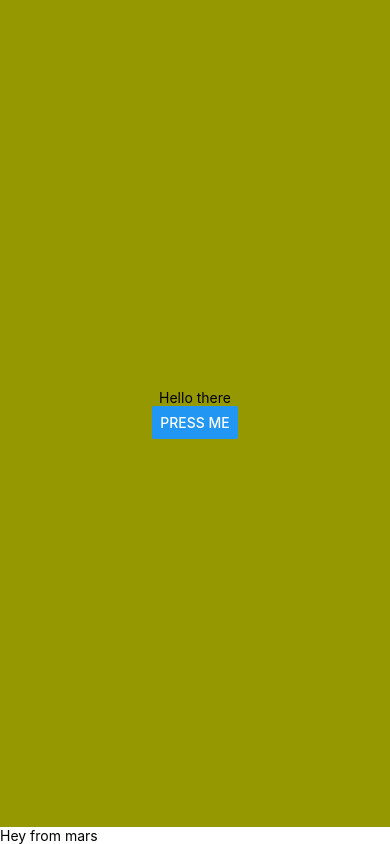
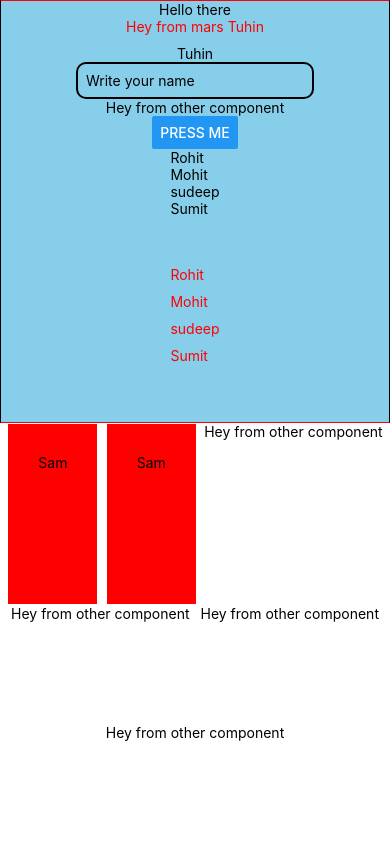
Before and after one commit to Tsaha11/React-Native-sample, a React Native app: screen / in a window 390 px wide. Built offline with nearby package versions, Linux system fonts and the light colour scheme.

Commit message:
react hooks

```diff
--- a/App.js
+++ b/App.js
@@ -1,23 +1,101 @@
 import { StatusBar } from 'expo-status-bar';
-import { StyleSheet,Button, Text, View } from 'react-native';
-
+import { StyleSheet,Button, Text, View, TextInput, FlatList, ScrollView } from 'react-native';
+import User from './src/User';
+import { useEffect, useState } from 'react';
 export default function App() {
+  const [name,setName]=useState("Tuhin")
+  const btnHandler=()=>{
+    setName("Salman")
+  }
+  const textHandler=(text)=>{
+    console.log(text)
+  }
+  const user=[
+    {
+      name:'Rohit'
+    }
+    ,
+    {
+      name:'Mohit'
+    },
+    {
+      name:'sudeep'
+    }
+    ,
+    {
+      name:'Sumit'
+    }
+  ]
+  useEffect(()=>{
+    console.warn("Hello")
+  },[])
   return (
     <>
     <View style={styles.container}>
       <Text>Hello there</Text>
       <StatusBar style="auto" />
-      <Button title='Press me'/>
+      <Text style={style.text}>Hey from mars {name}</Text>
+      <Userdata name={name}/>
+      <TextInput style={style.textinput} placeholder='Write your name' onChangeText={(text)=>textHandler(text)}></TextInput>
+      <User/>
+      <Button title='Press me' onPress={btnHandler}/>
+      <FlatList
+        data={user}
+        renderItem={({item})=><Text>{item.name}</Text>}
+      >
+      </FlatList>
+      <ScrollView>
+      {
+        user.map((item)=>(
+          <Text style={style.text} key={item.name}>{item.name}</Text>
+        ))
+      }
+      </ScrollView>
     </View>
-    <Text>Hey from mars</Text>
+    <View style={{flex:1,flexDirection:'row',flexWrap:'wrap',justifyContent:'space-evenly'}}>
+      <Text style={style.flex}>Sam</Text>
+      <Text style={style.flex}>Sam</Text>
+      {
+        user.map((item)=>(
+          // <Text style={style.flex}>{item.name}</Text>
+          <User key={item.name}/>
+        ))
+      }
+    </View>
+
     </>
   );
 }
+const Userdata=(props)=>{
+  return <>
+    <Text>{props.name}</Text>
+  </>
+}
+const style=StyleSheet.create({
+  flex:{
+    padding:30,
+    backgroundColor:'red',
+    margin:1
+  },
+  text:{
+    color:'red',
+    paddingBottom:10
+  },
+  textinput:{
+    borderWidth:2,
+    borderColor:'black',
+    padding:8,
+    borderRadius:10
+  }
+})
 const styles = StyleSheet.create({
   container: {
     flex: 1,
-    backgroundColor:'#969802',
+    borderWidth:1,
+    borderBlockColor:'red',
+    backgroundColor:'skyblue',
     alignItems: 'center',
     justifyContent: 'center',
+
   },
 });
--- /dev/null
+++ b/src/User.js
@@ -0,0 +1,7 @@
+import { StyleSheet,Button, Text, View } from 'react-native';
+const User=()=>{
+    return <>
+        <Text>Hey from other component</Text>
+    </>
+}
+export default User
```
